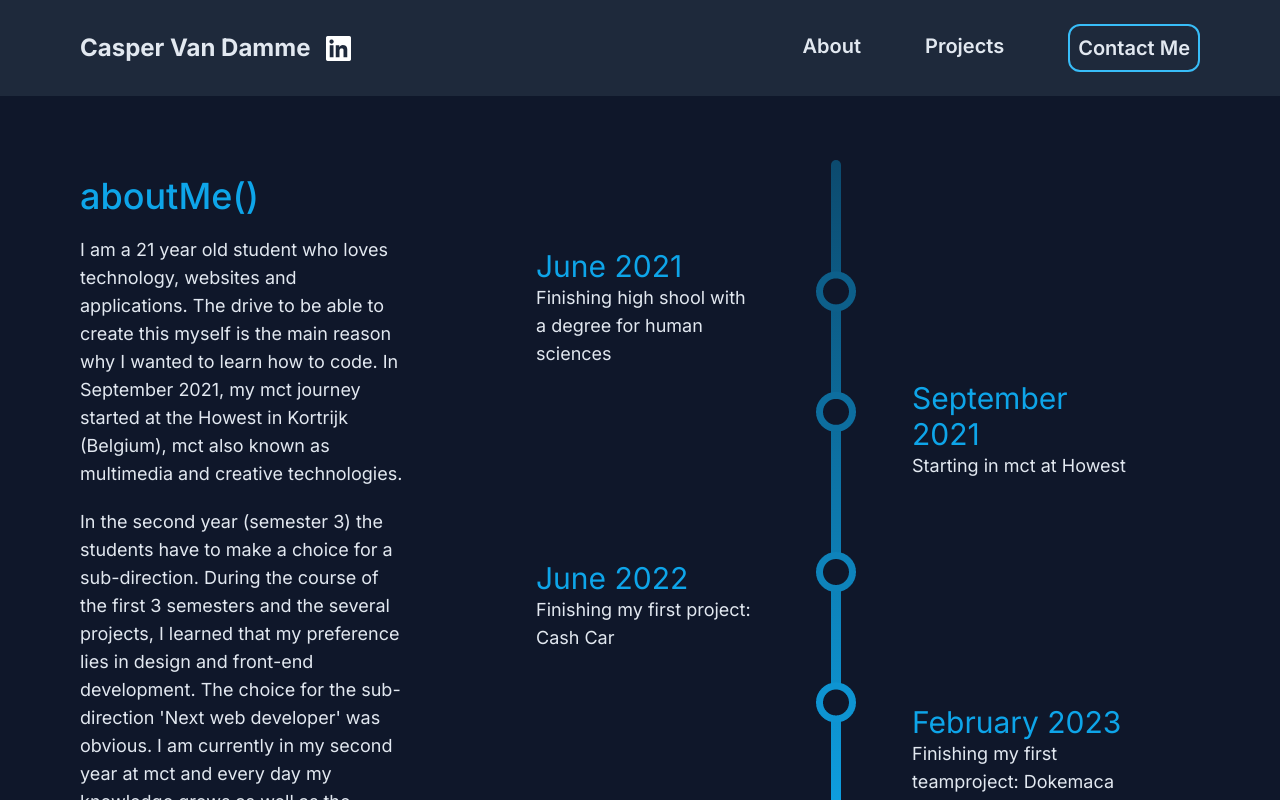
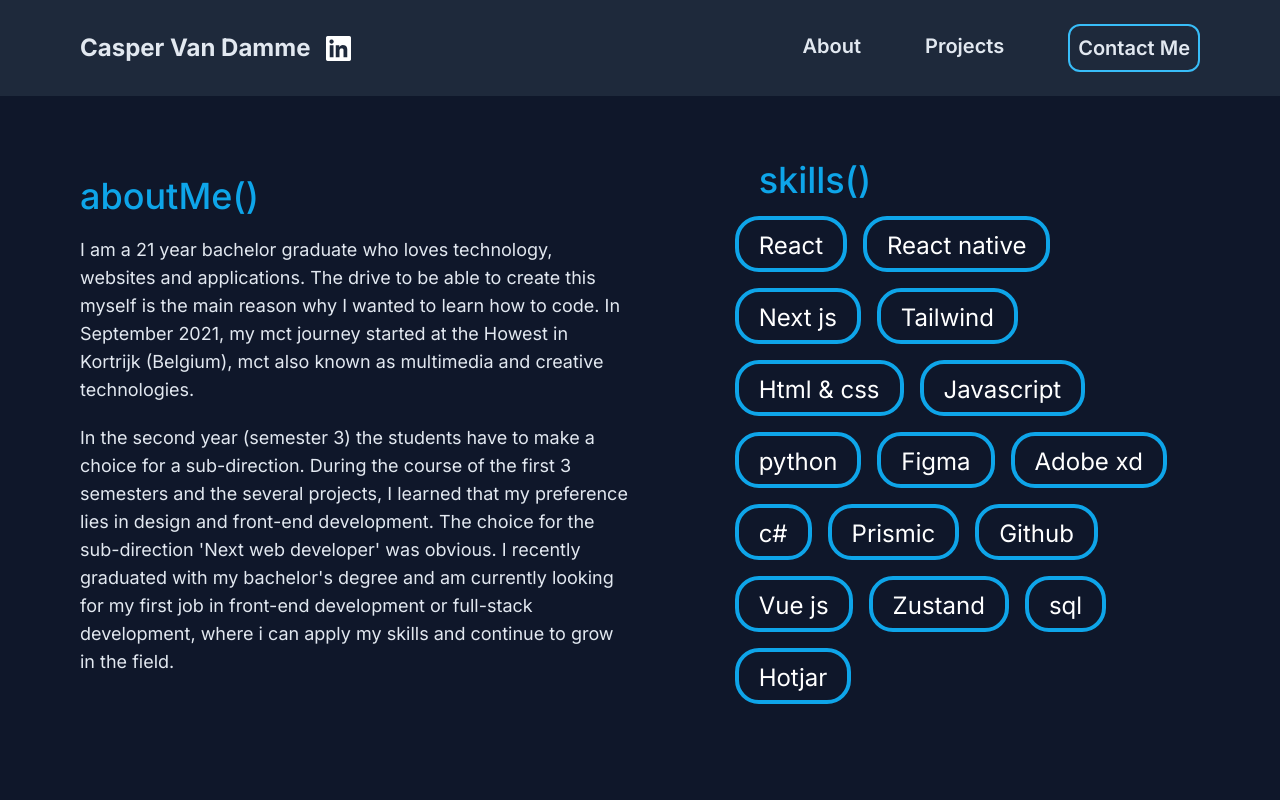
Before and after one commit to Vandammecasper/portfoliocaspervandamme, a Next.js app: page /about in a window 1280 px wide. Shown: the top 800 px of the page. Built offline with nearby package versions, Linux system fonts and the light colour scheme.

Commit message:
changed text and removed timeline

```diff
--- a/src/app/about/page.tsx
+++ b/src/app/about/page.tsx
@@ -1,16 +1,17 @@
 import Skill from '../components/Skill';
 
 export default function Page () {
-
     return(
         <main className="overflow-hidden">
-            <div className="block xl:grid xl:grid-rows-2 xl:grid-flow-col pt-6 pb-20 lg:pb-0 lg:pt-12 xl:pt-16 gap-24 overflow-auto">
+            <div className="block xl:grid xl:grid-rows-2 xl:grid-flow-col pt-6 lg:pt-12 xl:pt-16 gap-24 overflow-auto w-full">
                 <div className="xl:row-span-2 pl-2 xl:pl-12 xl:pb-20 xl:w-full">
                         <h1 className="text-4xl font-medium text-sky-500 pl-8 pt-4">aboutMe()</h1>
-                        <h2 className="text-base xl:text-lg text-slate-200 pl-8 pt-2 xl:pt-5 w-11/12">I am a 21 year old student who loves technology, websites and applications. The drive to be able to create this myself is the main reason why I wanted to learn how to code. In September 2021, my mct journey started at the Howest in Kortrijk (Belgium), mct also known as multimedia and creative technologies.</h2>
-                        <h2 className="text-base xl:text-lg text-slate-200 pl-8 pt-2 xl:pt-5 w-11/12 pb-0 xl:pb-4">In the second year (semester 3) the students have to make a choice for a sub-direction. During the course of the first 3 semesters and the several projects, I learned that my preference lies in design and front-end development. The choice for the sub-direction 'Next web developer' was obvious. I am currently in my second year at mct and every day my knowledge grows as well as the enthusiasm to put this knowledge in practise.</h2>
+                        <h2 className="text-base xl:text-lg text-slate-200 pl-8 pt-2 xl:pt-5">I am a 21 year bachelor graduate who loves technology, websites and applications. The drive to be able to create this myself is the main reason why I wanted to learn how to code. In September 2021, my mct journey started at the Howest in Kortrijk (Belgium), mct also known as multimedia and creative technologies.</h2>
+                        <h2 className="text-base xl:text-lg text-slate-200 pl-8 pt-2 xl:pt-5 pb-0 xl:pb-4">In the second year (semester 3) the students have to make a choice for a sub-direction. During the course of the first 3 semesters and the several projects, I learned that my preference lies in design and front-end development. The choice for the sub-direction 'Next web developer' was obvious. I recently graduated with my bachelor's degree and am currently looking for my first job in front-end development or full-stack development, where i can apply my skills and continue to grow in the field.</h2>
+                </div>
+                <div>
                     <h1 className="text-4xl font-medium text-sky-500 pl-8 xl:pt-0 pt-8">skills()</h1>
-                        <div className="w-5/6 ml-4 grid col-auto">
+                    <div className="w-5/6 grid col-auto">
                         <div className='flex flex-wrap'>
                             <Skill title="React" years="+2 Year" />
                             <Skill title="React native" years="+1 Year" />
@@ -29,48 +30,6 @@ export default function Page () {
                             <Skill title="sql" years="+3 Year" />
                             <Skill title="Hotjar" years="<1 Year" />
                         </div>
-
-                        </div>
-                </div>
-                <div className="hidden xl:grid row-span-2 pr-36">
-                    <div className="grid grid-rows-3 grid-flow-col gap-14">
-                        <div className="row-span-3 w-56 pt-20">
-                            <h3 className="xl:text-3xl text-sky-500 pt-2">June 2021</h3>
-                            <h4 className="xl:text-lg text-slate-200">Finishing high shool with a degree for human sciences</h4>
-                            <h3 className="xl:text-3xl text-sky-500 pt-48">June 2022</h3>
-                            <h4 className="xl:text-lg text-slate-200">Finishing my first project: Cash Car</h4>
-                        </div>
-                        <img className="row-span-3" src="/pictures/timeline.png" alt="Timeline"/>
-                        <div className="row-span-3 pt-52 w-56">
-                            <h3 className="xl:text-3xl text-sky-500 pt-3">September 2021</h3>
-                            <h4 className="xl:text-lg text-slate-200">Starting in mct at Howest</h4>
-                            <h3 className="xl:text-3xl text-sky-500 pt-56">February 2023</h3>
-                            <h4 className="xl:text-lg text-slate-200">Finishing my first teamproject: Dokemaca</h4>
-                        </div>
-                    </div>
-                </div>
-                <div className="hidden lg:block xl:hidden pb-16">
-                    <h1 className="text-4xl font-medium text-sky-500 pl-10 xl:hidden block pb-6 pt-8 xl:pt-0">history()</h1>
-                        <div className="grid grid-rows-2 grid-flow-col w-1/2 pl-32 gap-32">
-                            <div className="row-span-2">
-                                <h3 className="xl:text-3xl text-sky-500">June 2021</h3>
-                                <h4 className="xl:text-lg text-slate-200">Finishing high shool with a degree for human sciences</h4>
-                            </div>
-                            <div className="row-span-2">
-                                <h3 className="xl:text-3xl text-sky-500">June 2022</h3>
-                                <h4 className="xl:text-lg text-slate-200">Finishing my first project: Cash Car</h4>
-                            </div>
-                        </div>
-                        <img className="pl-10" src="/pictures/timeline_flat.png" alt="Timeline"/>
-                        <div className="grid grid-rows-2 grid-flow-col pl-64 pt-10 w-7/12 gap-40">
-                            <div className="row-span-2">
-                                <h3 className="xl:text-3xl text-sky-500">September 2021</h3>
-                            <h4 className="xl:text-lg text-slate-200">Starting in mct at Howest</h4>
-                            </div>
-                            <div className="row-span-2">
-                                <h3 className="xl:text-3xl text-sky-500">February 2023</h3>
-                            <h4 className="xl:text-lg text-slate-200">Finishing my first teamproject: Dokemaca</h4>
-                            </div>
                     </div>
                 </div>
             </div>
--- a/src/app/page.tsx
+++ b/src/app/page.tsx
@@ -17,7 +17,7 @@ export default async function Page () {
                     <h1 className="text-5xl md:text-6xl 3xl:text-8xl font-bold text-sky-500 pt-3 pl-10 lg:pl-20 3xl:pl-0">Casper</h1>
                     <h1 className="text-5xl md:text-6xl 3xl:text-8xl font-bold text-sky-500 pl-10 lg:pl-20 3xl:pl-0">Van Damme</h1>
                     <h4 className="text-2xl md:text-3xl 3xl:text-4xl font-medium text-slate-200 pt-3 pl-10 lg:pl-20 3xl:pl-0">
-                      Student next web development at Howest
+                      Next web developer
                     </h4>
                 </div>
                 <div className="hidden lg:block lg:row-span-2 lg:w-96 3xl:hidden">
```
Lines whose indentation alone changed are shown as unchanged.
